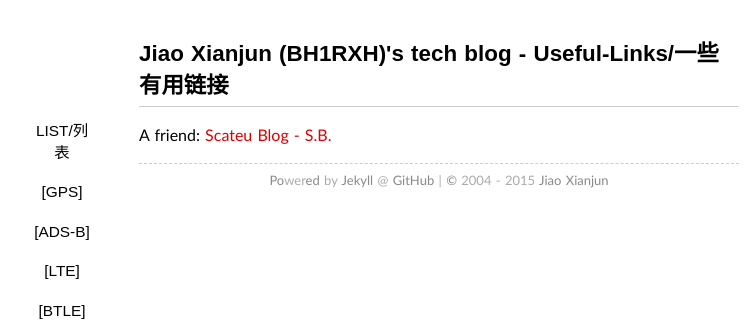
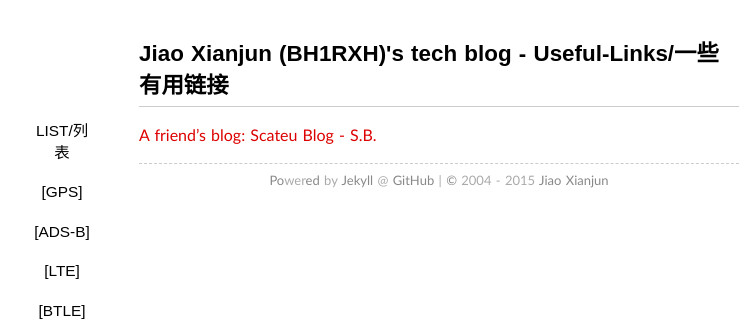
Before and after one commit to sdr-x/sdr-x.github.io, a Jekyll site: the page built from links/index.md, in a window 1280 px wide. Shown: the top 321 px of the page, without its empty margins (201-951 px from the left). Built offline with Jekyll 4.4.1, drawn with Linux system fonts in a browser that asks for light colours; some web fonts are replaced; Markdown is read by kramdown in place of the engine named in the settings; comment, search, counter and statistics services are not loaded.

Commit message:
Update index.md

```diff
--- a/links/index.md
+++ b/links/index.md
@@ -4,7 +4,7 @@ layout: page
 comments: yes
 ---
 
-A friend: [Scateu Blog - S.B.](http://scateu.me/)
+<a href="http://scateu.me/">A friend's blog: Scateu Blog - S.B.</a>
 
 <div id="disqus_thread"></div>
 <script type="text/javascript">
```
